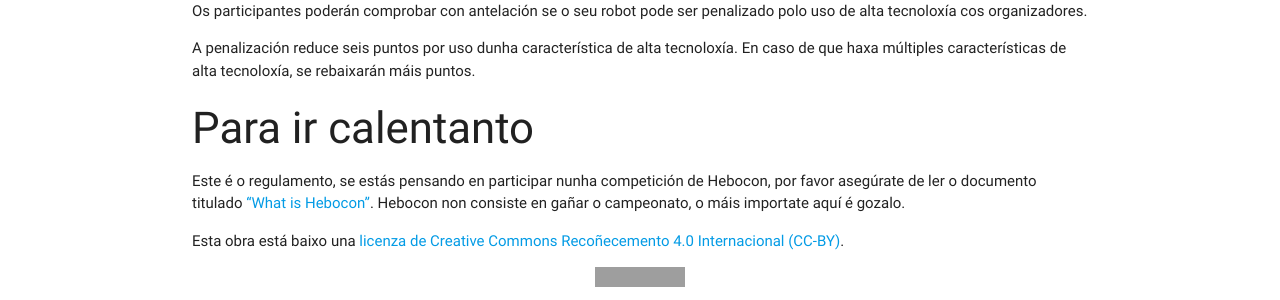
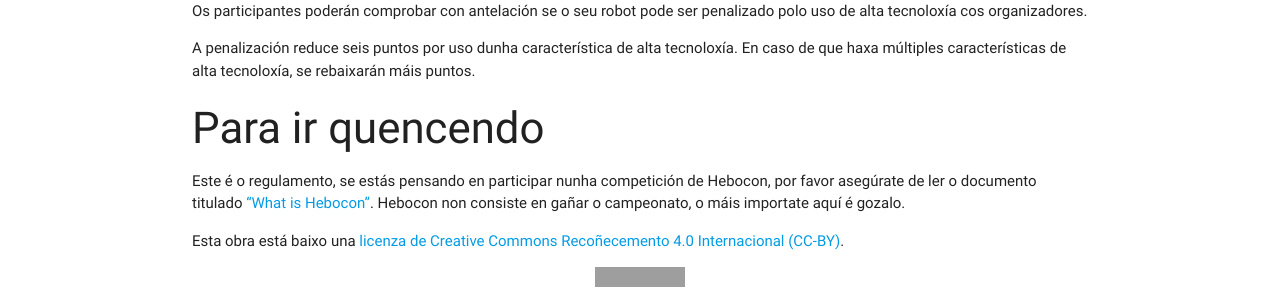
Before and after one commit to brico-labs/Regulamentos, a Jekyll site: the page built from hebocon_gl.md, in a window 1280 px wide and 900 px high, scrolled down 2509 px. Shown: the part 289-589 px from the top of the window. Built offline with Jekyll 4.4.1, drawn with Linux system fonts in a browser that asks for light colours; nearby versions of some CDN libraries; grey boxes are pictures that could not be loaded.

Commit message:
Corrección errores de traducción.

```diff
--- a/hebocon_gl.md
+++ b/hebocon_gl.md
@@ -77,7 +77,7 @@
 A penalización reduce seis puntos por uso dunha característica de alta tecnoloxía. En caso de que haxa múltiples características de alta tecnoloxía, se rebaixarán máis puntos.
 
 
-### Para ir calentanto
+### Para ir quencendo
 
 Este é o regulamento, se estás pensando en participar nunha competición de Hebocon, por favor asegúrate de ler o documento titulado ["What is Hebocon"](http://portal.nifty.com/hebocon/whats_en.htm). Hebocon non consiste en gañar o campeonato, o máis importate aquí é gozalo.
 
```
